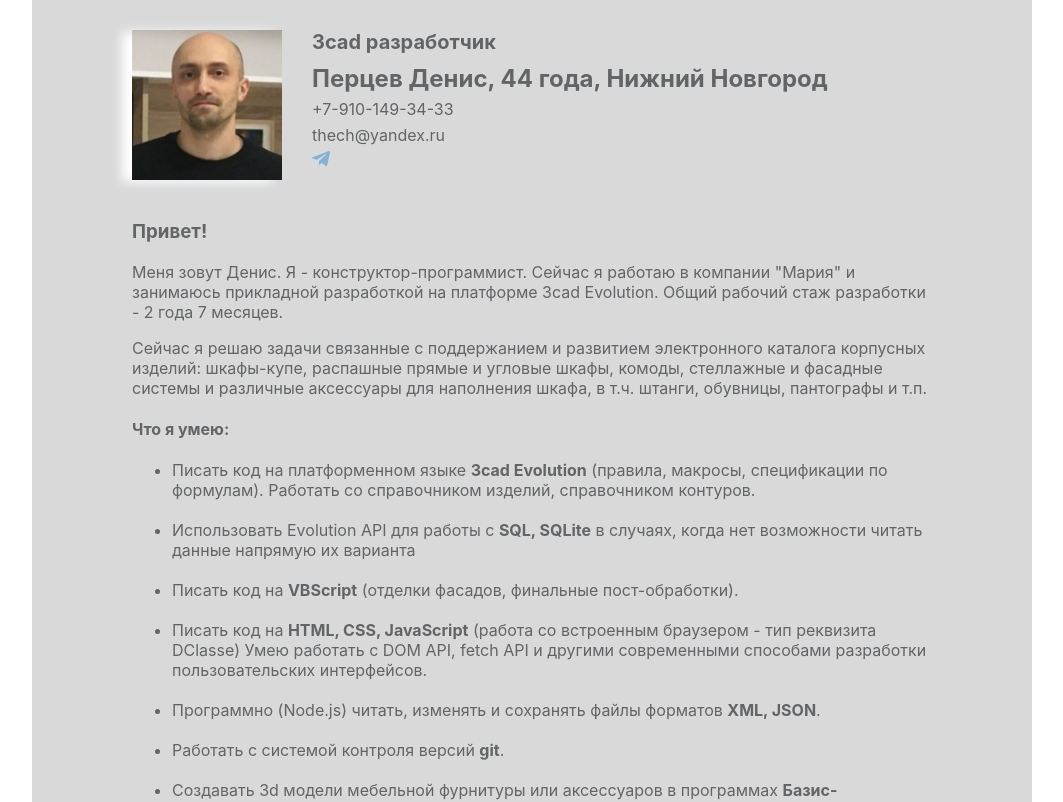
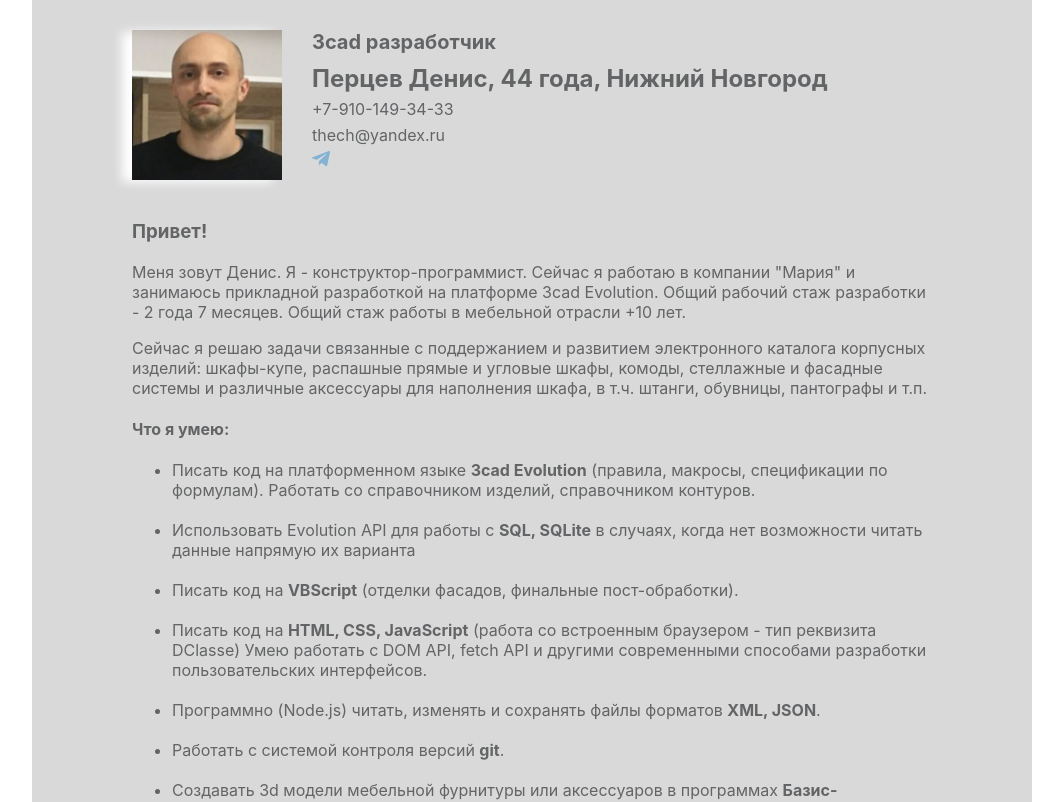
Before and after one commit to DenisPepper/prof-skills, a React (Create React App) app: page / in a window 1280 px wide. Shown: the top 802 px of the page, without its empty margins (108-1171 px from the left). Built offline with nearby package versions, Linux system fonts and the light colour scheme.

Commit message:
Расширит описание

```diff
--- a/src/pages/home-page/home-page-3cad.tsx
+++ b/src/pages/home-page/home-page-3cad.tsx
@@ -6,6 +6,7 @@
                 Меня зовут Денис. Я - конструктор-программист. Сейчас я работаю
                 в компании "Мария" и занимаюсь прикладной разработкой на
                 платформе 3cad Evolution. Общий рабочий стаж разработки - 2 года 7 месяцев.
+                Общий стаж работы в мебельной отрасли +10 лет.
             </p>
             <p>
                 Сейчас я решаю задачи связанные с поддержанием и развитием электронного каталога
```
